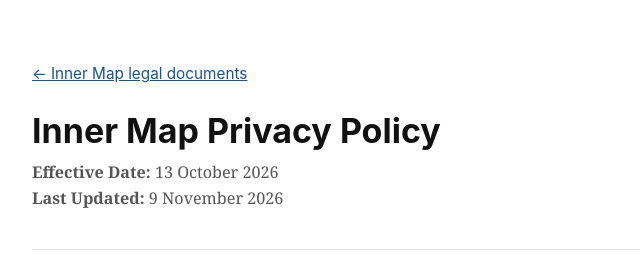
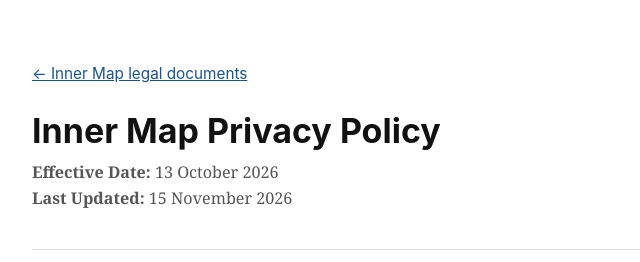
Before and after one commit to srulischor-innner/inner-map-legal, a plain HTML site: page privacy-policy.html in a window 1280 px wide. Shown: the top 262 px of the page, 248-888 px from the left. Drawn offline with Linux system fonts and the light colour scheme.

Commit message:
The policy's date, on the day sharing a file goes public
The founder, 15 November: "On that day, publish the updated privacy policy,
send the Messages note about the plus sign, and switch the plus sign on for
everyone." Google approved Android 1.5.0 today, so today is that day.

The text about sharing a file is the commit before this one, unchanged. This
one only moves "Last Updated" from 9 November to 15 November 2026, which the
policy itself promises ("We will update the "Last Updated" date at the top.").
The Messages note went out first, at 15:07 UTC.

Co-Authored-By: Claude <noreply@anthropic.com>

```diff
--- a/privacy-policy.html
+++ b/privacy-policy.html
@@ -52,7 +52,7 @@
 
 <h1>Inner Map Privacy Policy</h1>
 <p class="meta"><strong>Effective Date:</strong> 13 October 2026<br>
-<strong>Last Updated:</strong> 9 November 2026</p>
+<strong>Last Updated:</strong> 15 November 2026</p>
 <hr>
 <h2>Five things we want you to know</h2>
 <p>Before the legal version, here's the short version. Everything below this section is more detail on the same five points.</p>
```
